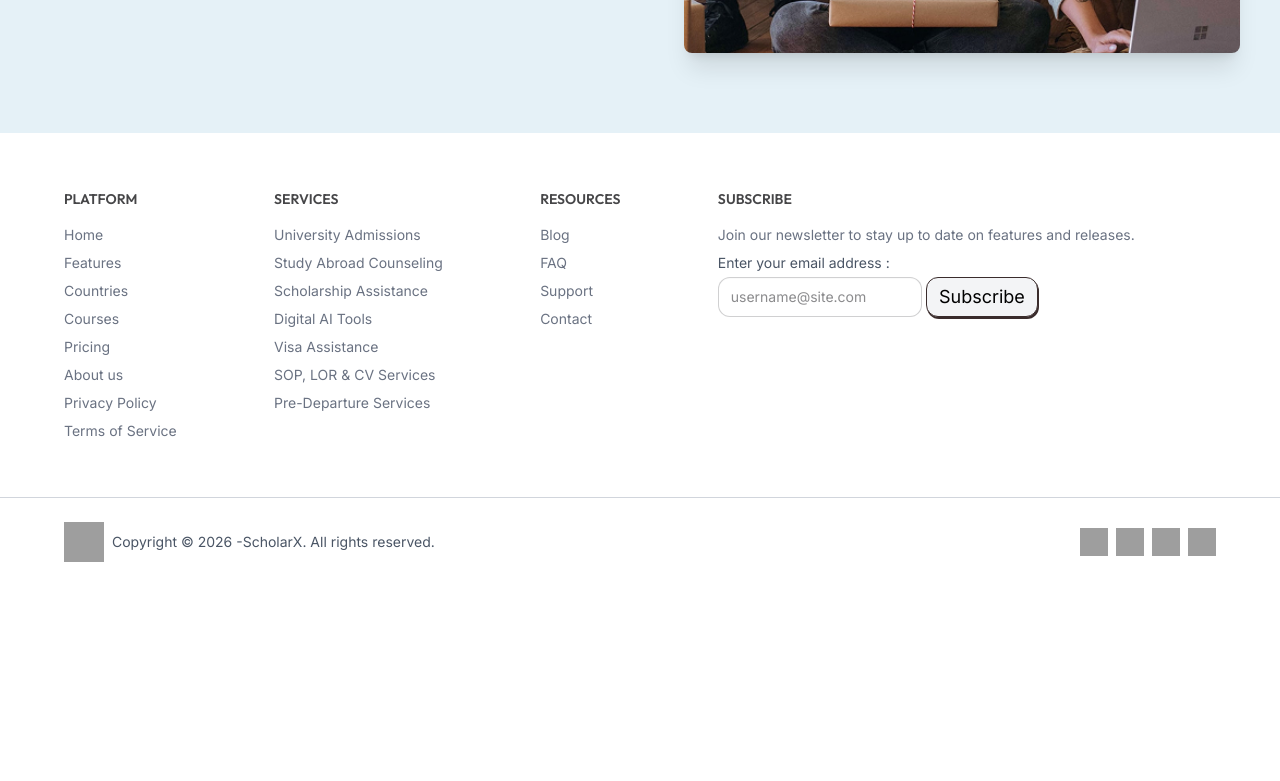
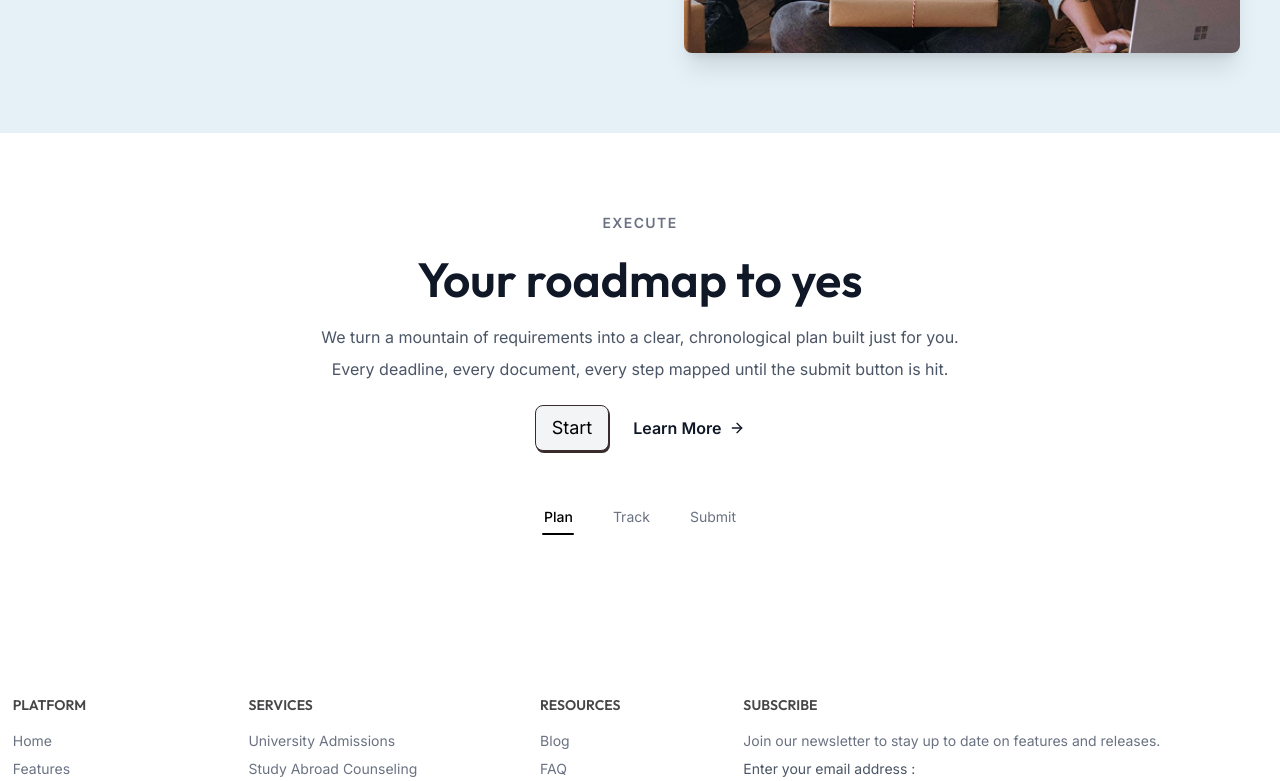
Before and after one commit to ANONTO96/ScholarX--Explainable-AI-based-Scholarship-Guidance-and-Eligibility-Analysis-System, a React (Vite) app in the folder frontend/: page / in a window 1280 px wide. Shown: the part 2620-3401 px from the top of the page. Before the commit the page ends 3222 px from the top, so only its background shows below. Built offline with nearby package versions, Linux system fonts and the light colour scheme; grey boxes are pictures that could not be loaded.

Commit message:
feat: RoadmapSection added to the home page

```diff
--- a/frontend/src/components/EligibilityAnalysis.jsx
+++ b/frontend/src/components/EligibilityAnalysis.jsx
@@ -21,12 +21,12 @@ const EligibilityAnalysis = () => {
               single word
             </h2>
 
-            <p className="mt-3 text-gray-600 leading-8 max-w-lg">
+            <p className="mt-3 text-gray-600 leading-8 max-w-xl">
               Our engine reads your profile and instantly cross-references it
               against every scholarship in the system. You get a clear match
               probability, not a vague hope.
             </p>
-
+            {/* Buttons */}
             <div className="mt-5 flex items-center gap-5">
               <NavLink to="/EligibilityAnalysis"
                 className="px-3 py-1 sm:px-4 sm:py-2 rounded-lg
--- a/frontend/src/components/Footer.jsx
+++ b/frontend/src/components/Footer.jsx
@@ -4,7 +4,7 @@ import { NavLink } from "react-router";
 const Footer = () => {
     return (
         <div className="bg-white">
-        <footer className="footer sm:footer-horizontal text-base-content w-[90%] mx-auto py-14">
+        <footer className="footer sm:footer-horizontal text-base-content w-[98%] mx-auto py-20">
   <nav>
     <h6 className="footer-title opacity-80">Platform</h6>
     <NavLink className="link link-hover text-gray-500">Home</NavLink>
@@ -55,7 +55,7 @@ const Footer = () => {
   </form>
 </footer>
 <hr className="text-gray-300" />
-<div className="footer sm:footer-horizontal text-base-content items-center w-[90%] mx-auto pt-6 pb-10">
+<div className="footer place-items-center sm:place-items-start sm:footer-horizontal text-base-content items-center w-[98%] mx-auto pt-6 pb-6 sm:pb-10">
     <aside className="grid-flow-col items-center">
     <img className="w-10 h-10" src="https://img.icons8.com/?size=100&id=sN8OKT5sSTJM&format=png&color=000000" alt="logo" />
     <p className="text-gray-600">Copyright © {new Date().getFullYear()} -ScholarX. All rights reserved.</p>
--- /dev/null
+++ b/frontend/src/components/RoadmapSection.jsx
@@ -0,0 +1,73 @@
+import { ArrowRight } from "lucide-react";
+import { NavLink } from "react-router";
+
+const RoadmapSection = () => {
+  return (
+    <section className="py-20 bg-white">
+      <div className="max-w-3xl mx-auto px-6 text-center">
+
+        {/* Small Label */}
+        <p className="text-sm font-semibold uppercase tracking-widest text-gray-500 mb-4">
+          Execute
+        </p>
+
+        {/* Heading */}
+        <h2 className="text-4xl lg:text-5xl font-semibold leading-tight text-gray-900">
+          Your roadmap to yes
+        </h2>
+
+        {/* Description */}
+        <p className="mt-3 text-gray-600 leading-8 max-w-2xl mx-auto">
+          We turn a mountain of requirements into a clear, chronological
+          plan built just for you. Every deadline, every document, every
+          step mapped until the submit button is hit.
+        </p>
+
+        {/* Buttons */}
+        <div className="mt-5 flex justify-center items-center gap-6">
+
+          <NavLink
+                    to="/ScholarshipSearch"
+                        className="px-3 py-1 sm:px-4 sm:py-2 shrink-0 text-lg rounded-lg
+               bg-gray-100 text-black
+               border border-[#3A2C2C]
+               shadow-[1px_2px_0px_0px_#3A2C2C]
+               transition-all duration-200
+               hover:translate-y-0.5
+               hover:shadow-[1px_2px_0px_0px_#3A2C2C]"
+                    >
+                        Start
+                    </NavLink>
+
+              <NavLink
+                    to="/learn-more-about-scholarship-search"
+                        className="group flex items-center gap-2 font-semibold text-gray-900 hover:text-blue-500 transition"
+                    >
+                Learn More
+                <ArrowRight className="w-4 h-4 transition-transform group-hover:translate-x-1" />
+              </NavLink>
+        </div>
+
+        {/* Timeline */}
+        <div className="mt-14 flex justify-center gap-10 text-sm text-gray-500">
+
+          <div className="relative pb-2">
+            <span className="text-black font-medium">
+              Plan
+            </span>
+
+            <div className="absolute left-1/2 -translate-x-1/2 bottom-0 h-[2px] w-8 bg-black rounded-full" />
+          </div>
+
+          <span>Track</span>
+
+          <span>Submit</span>
+
+        </div>
+
+      </div>
+    </section>
+  );
+};
+
+export default RoadmapSection;
--- a/frontend/src/components/ScholarshipSearchSection.jsx
+++ b/frontend/src/components/ScholarshipSearchSection.jsx
@@ -26,7 +26,7 @@ const ScholarshipSearchSection = () => {
               One system to search every scholarship that matters
             </h2>
 
-            <p className="mt-3 text-gray-600 max-w-lg leading-8">
+            <p className="mt-3 text-gray-600 max-w-xl leading-8">
               We pull thousands of opportunities from Erasmus+, DAAD,
               government portals, and hundreds of trusted scholarship
               providers into one intelligent search experience.
--- a/frontend/src/pages/Home.jsx
+++ b/frontend/src/pages/Home.jsx
@@ -1,5 +1,6 @@
 import EligibilityAnalysis from "../components/EligibilityAnalysis";
 import Hero from "../components/Hero";
+import RoadmapSection from "../components/RoadmapSection";
 import ScholarshipSearchSection from "../components/ScholarshipSearchSection";
 import SubMarquee from "../components/SubMarquee";
 
@@ -10,6 +11,7 @@ const Home = () => {
         <SubMarquee></SubMarquee>
         <ScholarshipSearchSection></ScholarshipSearchSection>
         <EligibilityAnalysis></EligibilityAnalysis>
+        <RoadmapSection></RoadmapSection>
         </div>
     );
 };
```
